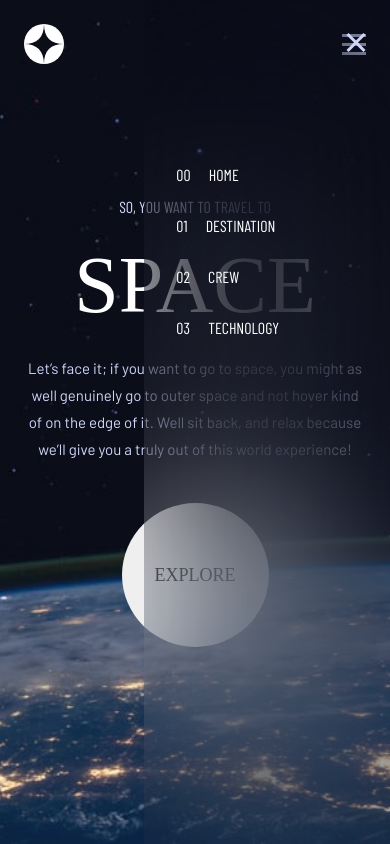
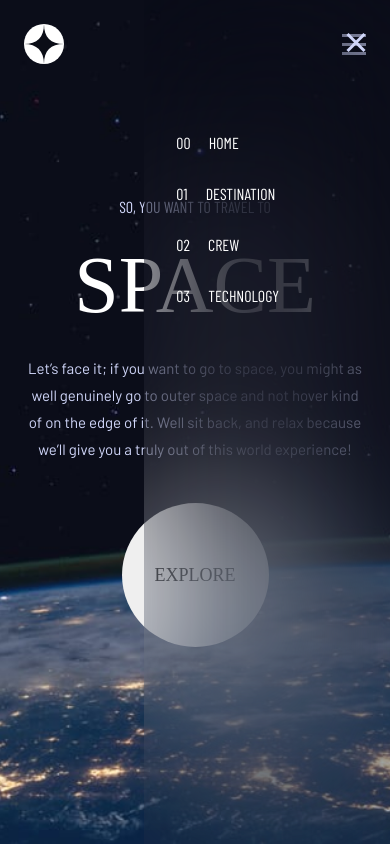
Before and after one commit to EdwardShanahan9/space_tourism_website, a React (Vite) app: page / in a window 390 px wide. Built offline with nearby package versions, Linux system fonts and the light colour scheme; a web font is replaced by a local one.

Commit message:
Finish style MobileNavbar component

```diff
--- a/src/components/MobileNavbar/MobileNavbar.jsx
+++ b/src/components/MobileNavbar/MobileNavbar.jsx
@@ -9,10 +9,12 @@ const MobileNavbar = () => {
 
       <div className="MobileNavbar__blur"></div>
 
-      <ul className="MobileNavbar__list">
+      <ul className="MobileNavbar__list active">
         {navItem.map((item, index) => (
           <li key={index}>
-            <span>0{index}</span> {item}
+            <span>
+              <span className="MobileNavbar__number">0{index}</span> {item}
+            </span>
           </li>
         ))}
       </ul>
--- a/src/index.scss
+++ b/src/index.scss
@@ -59,7 +59,7 @@ body {
   height: 100vh;
   z-index: 12;
   width: 63%;
-  padding: 3.2rem;
+  padding-left: 3.2rem;
 
   &__icon {
     position: absolute;
@@ -75,6 +75,8 @@ body {
       font-size: 1.6rem;
       font-family: $fontFamilySecondary;
       margin-bottom: 3.2rem;
+      display: flex;
+      justify-content: space-between;
 
       & span {
         margin-right: 1.5rem;
@@ -92,6 +94,14 @@ body {
     height: 100%;
     width: 100%;
   }
+}
+
+.MobileNavbar.active li::after {
+  background-color: $colorWhite;
+  height: 1.9rem;
+  width: 0.3rem;
+  display: block;
+  content: " ";
 }
 
 // Home
```
